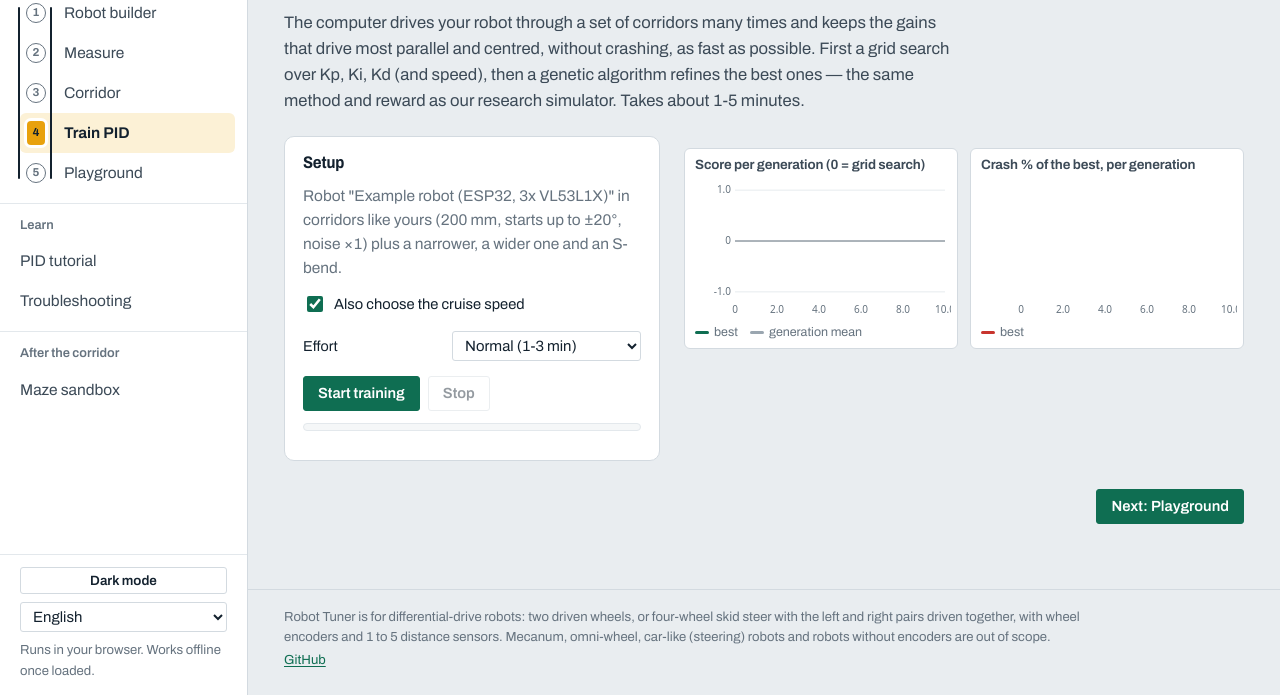
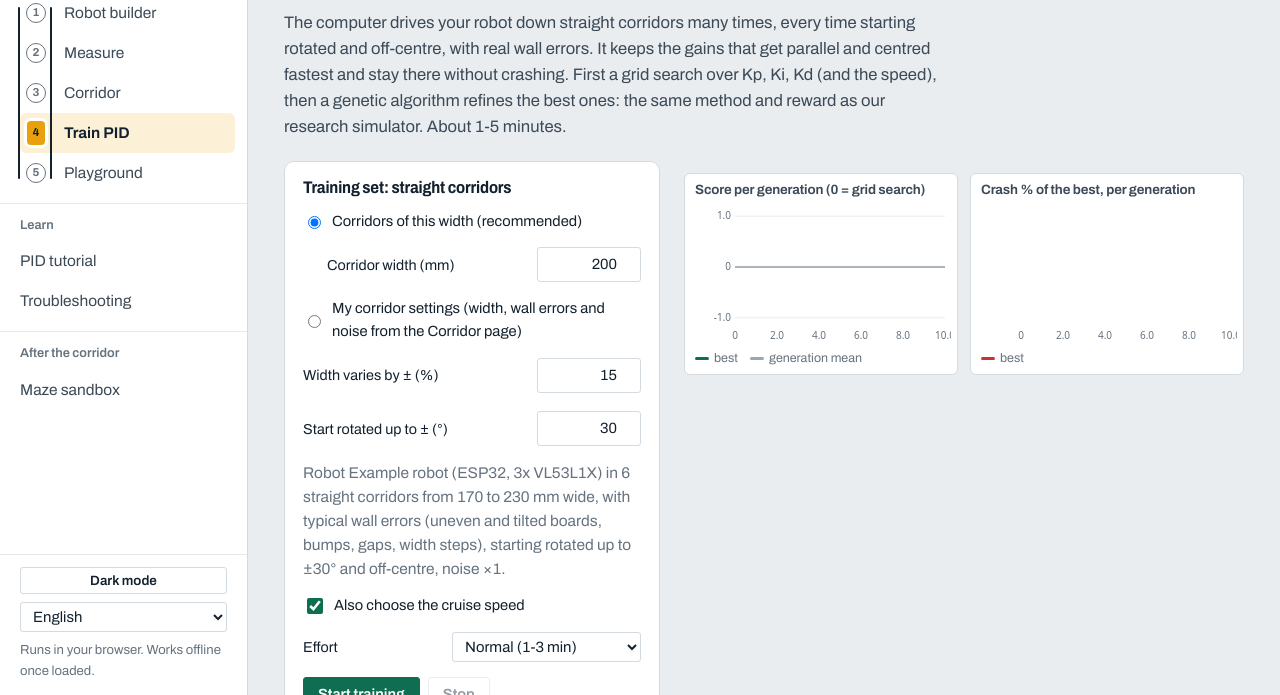
Before and after one commit to Basel-Shokha/Robot-Tuner, a plain HTML site: page web/train.html in a window 1280 px wide. Shown: the part 105-800 px from the top of the page. Drawn offline with Linux system fonts and the light colour scheme.

Commit message:
Training: straight corridors only; type a width (6 corridors over +-15%, typical wall errors, random start angle) or use my corridor settings
Co-Authored-By: Claude Opus 5.5 <noreply@anthropic.com>
Claude-Session: https://claude.ai/code/session_01GwfhDLBzxNM3BJbEjdhpHc

```diff
--- a/web/i18n/en.json
+++ b/web/i18n/en.json
@@ -319,9 +319,8 @@
  "ts.gaps.why": "A gap makes one side sensor read far away: a huge sudden error.",
  "ts.gaps.try": "Clip the error (error limit) so one reading cannot command a violent turn.|Ignore sudden jumps of one sensor for a short time (glitch filter).|Turn on 'Gaps' in the corridor errors and test.",
  "tr.h1": "Train the PID gains",
- "tr.intro": "The computer drives your robot through a set of corridors many times and keeps the gains that drive most parallel and centred, without crashing, as fast as possible. First a grid search over Kp, Ki, Kd (and speed), then a genetic algorithm refines the best ones — the same method and reward as our research simulator. Takes about 1-5 minutes.",
- "tr.setup_h": "Setup",
- "tr.setup": "Robot \"{name}\" in corridors like yours ({w} mm, starts up to ±{a}°, noise ×{n}) plus a narrower, a wider one and an S-bend.",
+ "tr.intro": "The computer drives your robot down straight corridors many times, every time starting rotated and off-centre, with real wall errors. It keeps the gains that get parallel and centred fastest and stay there without crashing. First a grid search over Kp, Ki, Kd (and the speed), then a genetic algorithm refines the best ones: the same method and reward as our research simulator. About 1-5 minutes.",
+ "tr.setup_h": "Training set: straight corridors",
  "tr.train_speed": "Also choose the cruise speed",
  "tr.effort": "Effort",
  "tr.quick": "Quick (under a minute)",
@@ -585,5 +584,12 @@
  "lib.t.w20_bend_l": "Gentle bend left",
  "lib.t.o_gaps_20": "Openings left and right",
  "lib.t.smooth_loop": "Smooth loop, 20 m",
- "lib.t.tight_broken": "Tight track with broken walls"
+ "lib.t.tight_broken": "Tight track with broken walls",
+ "tr.set_width": "Corridors of this width (recommended)",
+ "tr.width": "Corridor width (mm)",
+ "tr.set_mine": "My corridor settings (width, wall errors and noise from the Corridor page)",
+ "tr.spread": "Width varies by ± (%)",
+ "tr.angle": "Start rotated up to ± (°)",
+ "tr.setup_width": "Robot {name} in 6 straight corridors from {lo} to {hi} mm wide, with typical wall errors (uneven and tilted boards, bumps, gaps, width steps), starting rotated up to ±{a}° and off-centre, noise ×{n}.",
+ "tr.setup_mine": "Robot {name} in 6 straight corridors from {lo} to {hi} mm wide with the wall errors from the Corridor page, starting rotated up to ±{a}° and off-centre, noise ×{n}."
 }
--- a/web/js/train-core.js
+++ b/web/js/train-core.js
@@ -3,26 +3,42 @@
 // (train.cpp EvaluateRobot, ported in sim/rt_engine.hpp Evaluate): metres driven along the corridor, weighted
 // by how parallel and centred the robot is, minus wobble, jerky commands and crashes, plus a finish/speed bonus.
 import { robotToConfig } from './store.js';
-import { EndlessCorridor, buildTrack, TRACK_PRESETS, mergeEnv } from './corridor.js';
+import { EndlessCorridor, mergeEnv } from './corridor.js';
 import { simOptions } from './simview.js';
 
 export const TRACK_LEN = 4.0;  // m of each training corridor
 
-/** The training set: the student's corridor (3 seeds) + a narrower and a wider one + an S-bend. */
+// Typical wall errors of a hand-built corridor, used for the "type a width" training set.
+export const TRAIN_ERRORS = {
+  jitter: { on: true, mm: 2 }, tilt: { on: true, deg: 1.0 }, bumps: { on: true, mm: 8, per_m: 0.3 },
+  gaps: { on: true, mm: 60, per_m: 0.15 }, steps: { on: true, mm: 8, per_m: 0.2 },
+};
+
+/** Settings of the training set. mode 'width': straight corridors around a typed width with the typical wall errors;
+ *  mode 'mine': straight corridors with the wall errors and noise set on the Corridor page. */
+export function defaultTrainSettings() { return { mode: 'width', width_mm: 200, spread_pct: 15, angle_deg: 30 }; }
+
+/** The environment the trainer uses (always straight corridors). */
+export function trainEnv(settings, env) {
+  const base = mergeEnv(env);
+  base.mode = 'endless';
+  if (settings.mode === 'width') { base.width_mm = settings.width_mm; base.errors = JSON.parse(JSON.stringify(TRAIN_ERRORS)); }
+  base.start = { angle_deg: settings.angle_deg, offset_mm: 0, random: true };
+  base.spread_pct = settings.spread_pct;
+  return base;
+}
+
+/** The training set: 6 straight corridors, widths spread over +-spread_pct around the width, each with its own
+ *  wall errors (different seeds). Every episode after the first starts at a random angle and position. */
 export function trackSet(env) {
-  const out = [];
-  const W = env.width_mm;
+  const W = env.width_mm, sp = (env.spread_pct ?? 15) / 100;
   const corr = (w, seed) => {
-    const e = mergeEnv({ ...env, width_mm: w, seed });
+    const e = mergeEnv({ ...env, width_mm: Math.round(w), seed });
     const c = new EndlessCorridor(e); c.ensure(TRACK_LEN + 1);
-    const L = TRACK_LEN;
-    const hw = c.halfWidthAt(L - 0.2);
-    return { walls: c.wallsFlat(-0.5, L + 0.3), center: c.centerFlat(-0.5, L + 0.3), spawn: [0.3, 0, 0], finish: [L - 0.2, hw + 0.05, L - 0.2, -hw - 0.05] };
+    const L = TRACK_LEN, hw = c.halfWidthAt(L - 0.2);
+    return { walls: c.wallsFlat(-0.5, L + 0.3), center: c.centerFlat(-0.5, L + 0.3), spawn: [0.3, 0, 0], finish: [L - 0.2, hw + 0.05, L - 0.2, -hw - 0.05], width: Math.round(w) };
   };
-  out.push(corr(W, 101), corr(W, 202), corr(W, 303), corr(Math.round(W * 0.85), 404), corr(Math.round(W * 1.2), 505));
-  const tr = buildTrack(TRACK_PRESETS.s_bend, Math.max(W, 180) / 1000, 0.4, 0.002, 606);
-  out.push({ walls: tr.walls, center: tr.center, spawn: tr.spawn, finish: tr.finish });
-  return out;
+  return [-1, -0.5, 0, 0, 0.5, 1].map((f, i) => corr(W * (1 + f * sp), 101 * (i + 1)));
 }
 
 /** engine config for a candidate {kp, ki, kd, speed (fraction of top speed)} at a noise multiplier */
--- a/web/js/train.js
+++ b/web/js/train.js
@@ -2,14 +2,28 @@
 import { page, $, el, t, download, toast } from './common.js';
 import { loadRobot, saveRobot } from './store.js';
 import { loadEnv } from './corridor.js';
-import { grid, mutate, rngJS } from './train-core.js';
+import { grid, mutate, rngJS, trainEnv, trackSet, defaultTrainSettings } from './train-core.js';
 import { TimePlot } from './plot.js';
 import { cFunction, configH, modelTxt } from './export.js';
 import { fmt } from './i18n.js';
 
 await page();
-const robot = loadRobot(), env = loadEnv();
-$('#setup').textContent = t('tr.setup', { name: robot.name, w: env.width_mm, a: env.start.angle_deg, n: env.noise.global });
+const robot = loadRobot(), pageEnv = loadEnv();
+let TS; try { TS = { ...defaultTrainSettings(), ...JSON.parse(localStorage.getItem('rt.train') || '{}') }; } catch (e) { TS = defaultTrainSettings(); }
+let env = trainEnv(TS, pageEnv);
+function setupText() {
+  env = trainEnv(TS, pageEnv);
+  const ws = trackSet(env).map((x) => x.width), lo = Math.min(...ws), hi = Math.max(...ws);
+  $('#setup').textContent = t(TS.mode === 'width' ? 'tr.setup_width' : 'tr.setup_mine', { name: robot.name, lo, hi, a: TS.angle_deg, n: env.noise.global });
+  $('#width-box').hidden = TS.mode !== 'width';
+  try { localStorage.setItem('rt.train', JSON.stringify(TS)); } catch (e) { /* ignore */ }
+}
+document.querySelectorAll('input[name="tset"]').forEach((r) => { r.checked = r.value === TS.mode; r.addEventListener('change', () => { TS.mode = r.value; setupText(); }); });
+for (const [id, k] of [['#t-width', 'width_mm'], ['#t-spread', 'spread_pct'], ['#t-angle', 'angle_deg']]) {
+  const inp = $(id); inp.value = TS[k];
+  inp.addEventListener('input', () => { const v = parseFloat(inp.value); if (Number.isFinite(v)) { TS[k] = v; setupText(); } });
+}
+setupText();
 const fit = new TimePlot($('#plots'), { title: t('tr.plot_fit'), series: [{ name: t('tr.best'), color: '#0f6e52' }, { name: t('tr.gen_mean'), color: '#9aa6b0' }], keepAll: true, tUnit: '' });
 const crash = new TimePlot($('#plots'), { title: t('tr.plot_crash'), series: [{ name: t('tr.best'), color: '#c8352e' }], keepAll: true, tUnit: '', min: 0 });
 
--- a/web/sw.js
+++ b/web/sw.js
@@ -1,6 +1,6 @@
 // sw.js - offline cache. Every file of the site is cached on first visit; afterwards the site works offline.
 // Network first for pages and code (so updates arrive), cache first otherwise. Bump VERSION on release.
-const VERSION = 'rt-v9';
+const VERSION = 'rt-v10';
 const CORE = [
   './', 'index.html', 'builder.html', 'measure.html', 'corridor.html', 'playground.html', 'train.html', 'troubleshoot.html',
   'tutorial.html', 'maze.html', 'css/style.css', 'img/icon.svg', 'i18n/en.json', 'i18n/he.json', 'i18n/ar.json',
--- a/web/train.html
+++ b/web/train.html
@@ -13,6 +13,13 @@
     <div class="side">
       <div class="card stack">
         <h3 data-i18n="tr.setup_h"></h3>
+        <label class="toggle"><input type="radio" name="tset" value="width"><span data-i18n="tr.set_width"></span></label>
+        <div class="stack" id="width-box" style="padding-inline-start:24px">
+          <label class="field"><span data-i18n="tr.width"></span><input type="number" id="t-width" min="80" max="2000" step="5"></label>
+        </div>
+        <label class="toggle"><input type="radio" name="tset" value="mine"><span data-i18n="tr.set_mine"></span></label>
+        <label class="field"><span data-i18n="tr.spread"></span><input type="number" id="t-spread" min="0" max="50" step="1"></label>
+        <label class="field"><span data-i18n="tr.angle"></span><input type="number" id="t-angle" min="0" max="80" step="1"></label>
         <p class="muted" id="setup"></p>
         <label class="toggle"><input type="checkbox" id="train-speed" checked><span data-i18n="tr.train_speed"></span></label>
         <label class="field"><span data-i18n="tr.effort"></span><select id="effort"><option value="quick" data-i18n="tr.quick"></option><option value="normal" selected data-i18n="tr.normal"></option><option value="thorough" data-i18n="tr.thorough"></option></select></label>
```
Also changed, not shown: web/i18n/ar.json (+8 -2 lines), web/i18n/he.json (+8 -2 lines).
